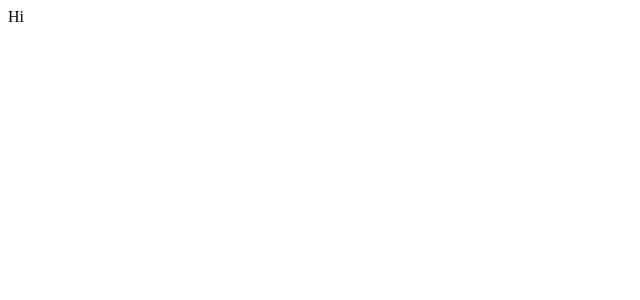
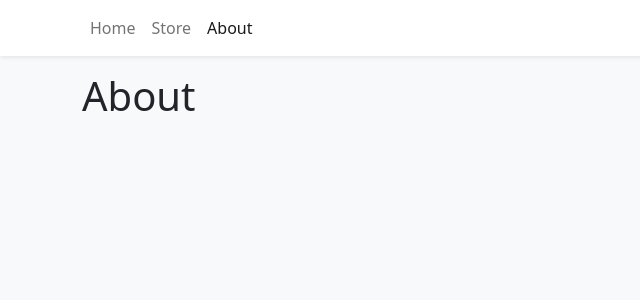
Before and after one commit to raheemelassadi/shopping-cart, a React (Vite) app: page /about in a window 1280 px wide. Shown: the top 300 px of the page, without its empty margins (0-640 px from the left). Built offline with nearby package versions, Linux system fonts and the light colour scheme.

Commit message:
created nav

```diff
--- a/index.html
+++ b/index.html
@@ -6,7 +6,7 @@
     <meta name="viewport" content="width=device-width, initial-scale=1.0" />
     <title>Vite + React + TS</title>
   </head>
-  <body>
+  <body class="bg-light">
     <div id="root"></div>
     <script type="module" src="/src/main.tsx"></script>
   </body>
--- a/package.json
+++ b/package.json
@@ -9,8 +9,11 @@
     "preview": "vite preview"
   },
   "dependencies": {
+    "bootstrap": "^5.2.3",
     "react": "^18.2.0",
-    "react-dom": "^18.2.0"
+    "react-bootstrap": "^2.7.2",
+    "react-dom": "^18.2.0",
+    "react-router-dom": "^6.10.0"
   },
   "devDependencies": {
     "@types/react": "^18.0.28",
--- a/src/App.tsx
+++ b/src/App.tsx
@@ -1,9 +1,22 @@
+import { Route, Routes } from "react-router-dom"
+import { Container } from "react-bootstrap"
+import { Home } from "./pages/Home"
+import { Store } from "./pages/Store"
+import { About } from "./pages/About"
+import { Navbar } from "./components/Navbar"
+
 function App() {
-
   return (
-    <div className="App">
-      Hi
-    </div>
+    <>
+    <Navbar />
+    <Container className="mb-4">
+      <Routes>
+        <Route path="/" element={<Home />}/>
+        <Route path="/store" element={<Store />}/>
+        <Route path="/about" element={<About />}/>
+      </Routes>
+    </Container>
+    </>
   )
 }
 
--- /dev/null
+++ b/src/components/Navbar.tsx
@@ -0,0 +1,22 @@
+import { Nav, Container, Navbar as NavbarBs } from "react-bootstrap"
+import { NavLink } from "react-router-dom"
+
+export function Navbar(){
+return (
+    <NavbarBs className="bg-white shadow-sm mb-3">
+        <Container>
+            <Nav>
+                <Nav.Link to="/" as={NavLink}>
+                    Home
+                </Nav.Link>
+                <Nav.Link to="/store" as={NavLink}>
+                    Store
+                </Nav.Link>
+                <Nav.Link to="/about" as={NavLink}>
+                    About
+                </Nav.Link>
+            </Nav>
+        </Container>
+    </NavbarBs>
+    )
+}
--- a/src/main.tsx
+++ b/src/main.tsx
@@ -1,10 +1,13 @@
 import React from 'react'
 import ReactDOM from 'react-dom/client'
 import App from './App'
-import './index.css'
+import 'bootstrap/dist/css/bootstrap.min.css'
+import { BrowserRouter } from 'react-router-dom'
 
 ReactDOM.createRoot(document.getElementById('root') as HTMLElement).render(
   <React.StrictMode>
-    <App />
+    <BrowserRouter>
+      <App />
+    </BrowserRouter>
   </React.StrictMode>,
 )
--- /dev/null
+++ b/src/pages/About.tsx
@@ -0,0 +1,3 @@
+export function About( ) {
+    return <h1>About</h1>
+}
--- /dev/null
+++ b/src/pages/Home.tsx
@@ -0,0 +1,3 @@
+export function Home( ) {
+    return <h1>home</h1>
+}
--- /dev/null
+++ b/src/pages/Store.tsx
@@ -0,0 +1,3 @@
+export function Store( ) {
+    return <h1>Store</h1>
+}
```
Also changed, not shown: src/App.css (deleted), 1 other file (tests, documents, lock files or other folders).
